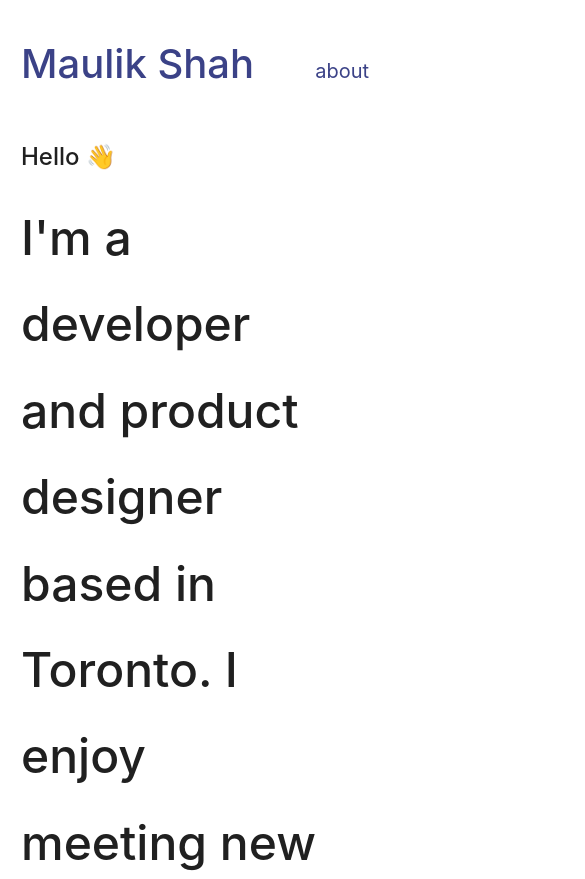
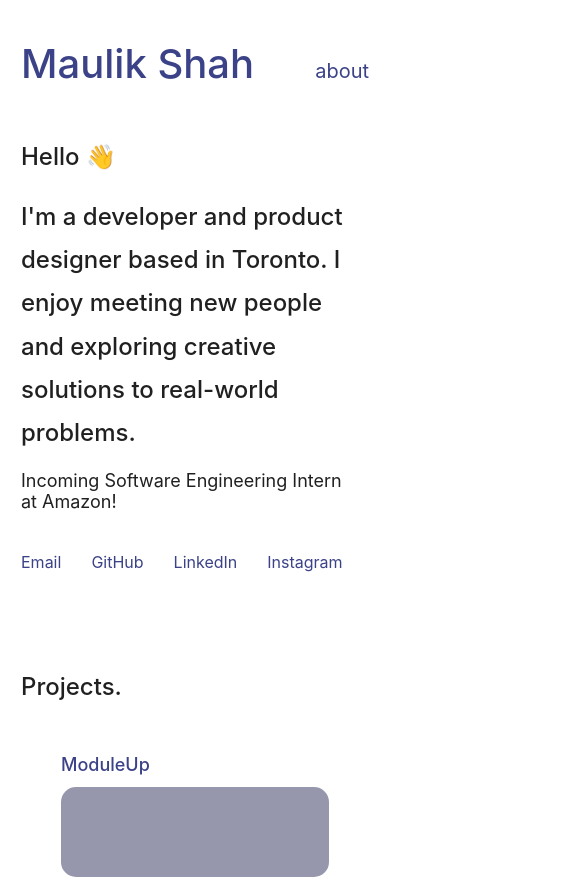
Before and after one commit to mshah87/mshah87.github.io, a Vue app: page / in a window 390 px wide. Shown: the top 879 px of the page, 585 px wide, since content can reach past the window. Built offline with nearby package versions, Linux system fonts and the light colour scheme; what @vuikit/icons, vuikit would draw is missing.

Commit message:
remove media queries

```diff
--- a/src/components/Introduction.vue
+++ b/src/components/Introduction.vue
@@ -86,18 +86,4 @@ h2{
   padding-right: 30px;
   color: #3b4287;
 }
-
-  @media only screen and (max-width: 414px) {
-    .intro {
-      font-size: 32px;
-      margin-bottom: 10px;
-    }
-  }
-
-  @media only screen and (max-width: 375px) {
-    .intro {
-      font-size: 28px;
-      margin-bottom: 10px;
-    }
-  }
 </style>
```
